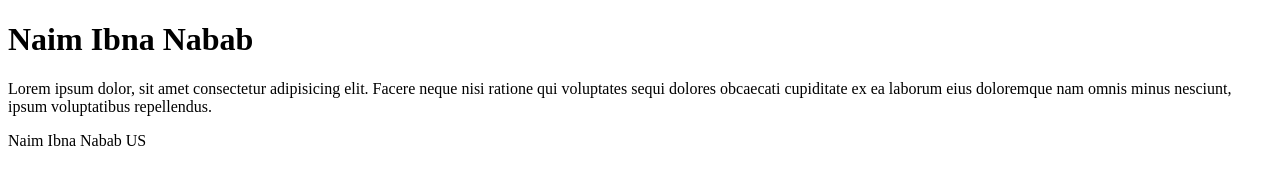
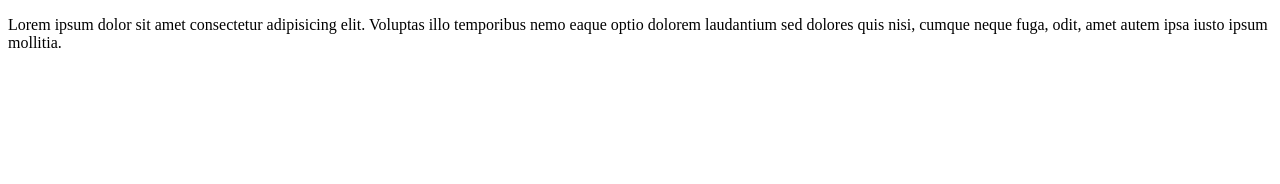
Before and after one commit to naimibnanabab/First-project, a plain HTML site: page Index.html in a window 1280 px wide. Drawn offline with Linux system fonts and the light colour scheme.

Commit message:
first commitp-added

```diff
--- a/Index.html
+++ b/Index.html
@@ -6,8 +6,6 @@
     <title>Document</title>
 </head>
 <body>
-    <h1>Naim Ibna Nabab</h1>
-    <p>Lorem ipsum dolor, sit amet consectetur adipisicing elit. Facere neque nisi ratione qui voluptates sequi dolores obcaecati cupiditate ex ea laborum eius doloremque nam omnis minus nesciunt, ipsum voluptatibus repellendus.</p>
-    <p>Naim Ibna Nabab US</p>
+    <p>Lorem ipsum dolor sit amet consectetur adipisicing elit. Voluptas illo temporibus nemo eaque optio dolorem laudantium sed dolores quis nisi, cumque neque fuga, odit, amet autem ipsa iusto ipsum mollitia.</p>
 </body>
 </html>
```
